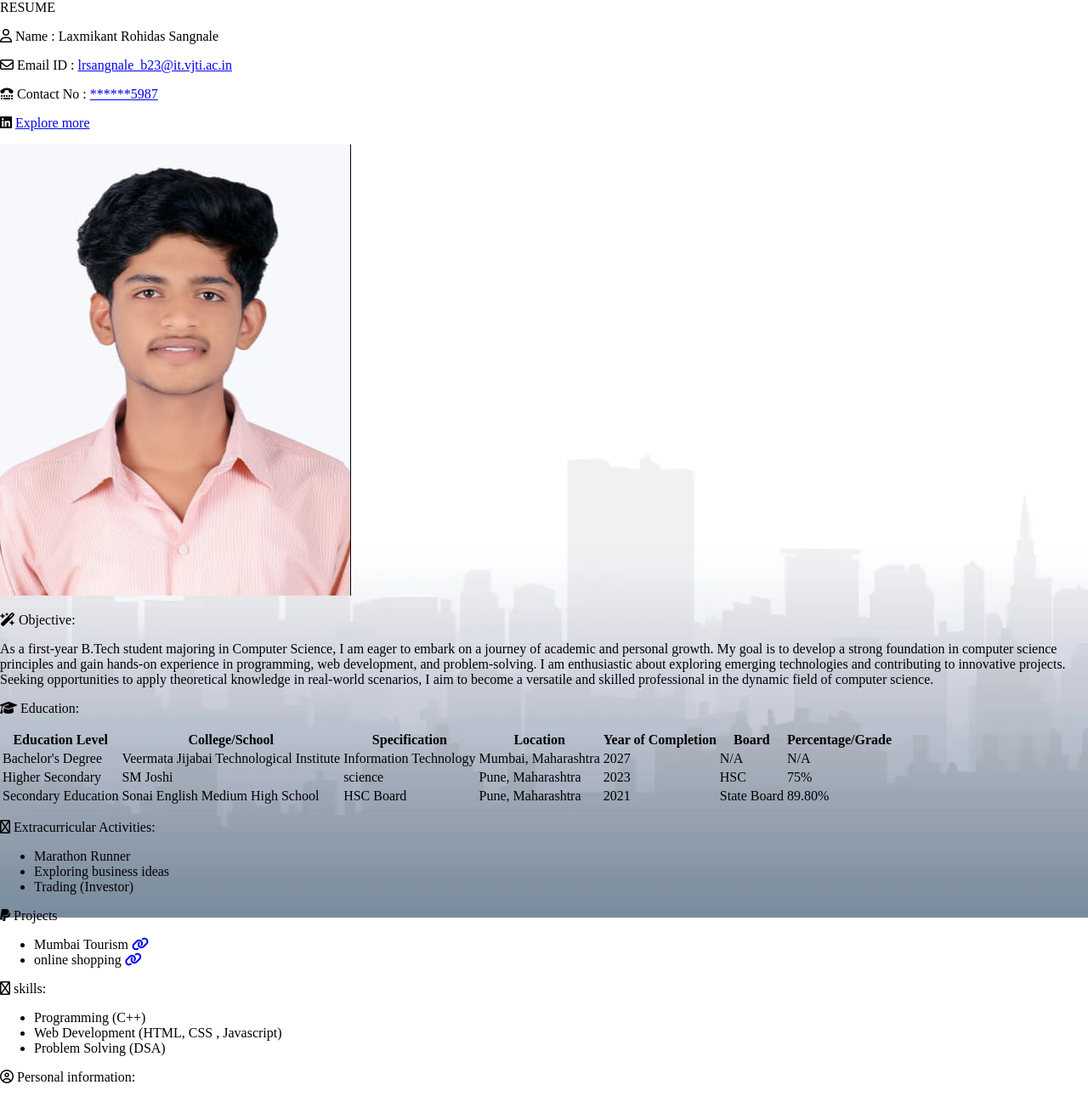
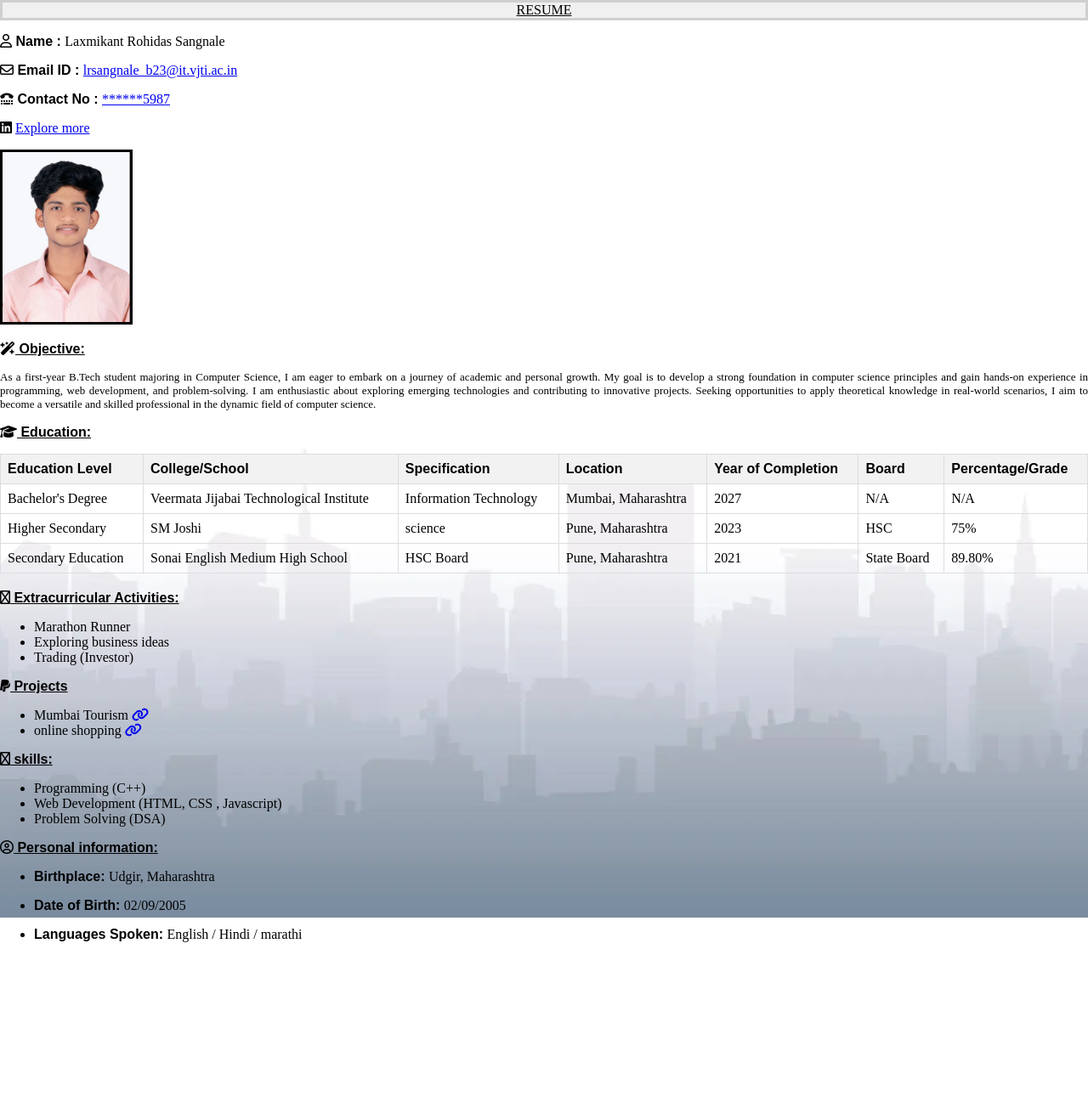
Before and after one commit to Lxkshh/lakshportfolio, a plain HTML site: page resume.html in a window 1280 px wide. Shown: the top 1290 px of the page at 85% size. After the commit the page ends 1125 px from the top, so only its background shows below. Drawn offline with Linux system fonts and the light colour scheme; files that its build step writes are made by us from their sources; files whose address does not match are found by name.

Commit message:
Update resume.html

```diff
--- a/resume.html
+++ b/resume.html
@@ -6,6 +6,144 @@
     integrity="sha512-DTOQO9RWCH3ppGqcWaEA1BIZOC6xxalwEsw9c2QQeAIftl+Vegovlnee1c9QX4TctnWMn13TZye+giMm8e2LwA=="
     crossorigin="anonymous" referrerpolicy="no-referrer" />
     <link rel="stylesheet" href="/clg-webdev.html/style.css">
+        <style>
+            .heading{
+    text-align: center;
+    text-decoration: underline;
+    border: solid rgb(207, 207, 207);
+    background-color: rgb(240, 240, 240);
+    color:black;
+
+}
+.objective{
+
+    font-weight: bold;
+    text-decoration: underline;
+    font-family: Arial, Helvetica, sans-serif;
+
+ }
+ .span-objective{
+    text-align:justify;
+    font-size: small;
+ }
+
+.profile-pic{
+    height: 200px;
+    width: 150px;
+
+    border: solid;
+}
+ .extra-activity {
+    font-size: 16px;
+    font-weight: bold;
+    text-decoration: underline;
+    font-family: Arial, Helvetica, sans-serif;
+
+ }
+ .Personal-information
+ {
+    font-size: 16px;
+    font-weight: bold;
+    text-decoration: underline;
+    font-family: Arial, Helvetica, sans-serif;
+
+ }
+ .personal-info{
+    margin-bottom: 0px;
+ }
+ .education {
+    font-family: Arial, Helvetica, sans-serif;
+    font-size: 16px;
+    font-weight: bold;
+    text-decoration: underline;
+ }
+
+table {
+    width: 100%;
+    border-collapse: collapse;
+    margin-bottom: 20px;
+}
+
+th{
+    border: 1px solid #dddddd;
+    text-align: left;
+    padding: 8px;
+    font-family:Arial, Helvetica, sans-serif;
+}
+td {
+    border: 1px solid #dddddd;
+    text-align: left;
+    padding: 8px;
+}
+th {
+    background-color: #f2f2f2;
+}
+.birthplace{
+    font-family: Arial, Helvetica, sans-serif;
+    font-weight: bold;
+}
+.span-Birthplace{
+    font-family:'Times New Roman', Times, serif;
+    font-weight:lighter;
+}
+.DOB{
+    font-family: Arial, Helvetica, sans-serif;
+    font-weight: bold;
+}
+.dob-date{
+    font-family:'Times New Roman', Times, serif;
+    font-weight:lighter;
+}
+.Languages{
+    font-family: Arial, Helvetica, sans-serif;
+    font-weight: bold;
+}
+.spoken-languages{
+    font-family:'Times New Roman', Times, serif;
+    font-weight:lighter;
+}
+.name-text{
+    font-family: Arial, Helvetica, sans-serif;
+    font-weight: bold;
+
+}
+.span-name{
+    font-family:'Times New Roman', Times, serif;
+    font-weight:lighter;
+}
+.email-text{
+    font-family: Arial, Helvetica, sans-serif;
+    font-weight: bold;
+
+}
+.span-email{
+    font-family:'Times New Roman', Times, serif;
+    font-weight:lighter;
+    cursor: pointer;
+}
+.contact-text{
+    font-family: Arial, Helvetica, sans-serif;
+    font-weight: bold;
+}
+.span-contact{
+    font-family:'Times New Roman', Times, serif;
+    font-weight:lighter;
+
+}
+.skills{
+    font-size: 16px;
+    font-weight: bold;
+    text-decoration: underline;
+    font-family: Arial, Helvetica, sans-serif;
+}
+.projects{
+    font-size: 16px;
+    font-weight: bold;
+    text-decoration: underline;
+    font-family: Arial, Helvetica, sans-serif;
+}
+
+        </style>
 </head>
 <body>
     <section><div class="heading">RESUME</div></section>
```
